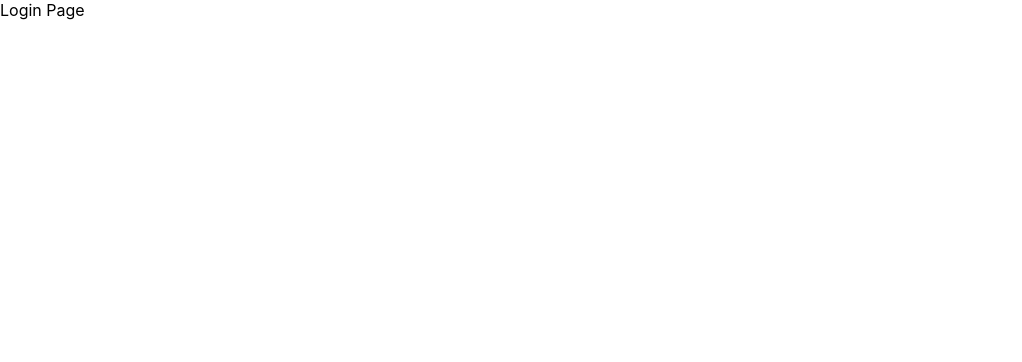
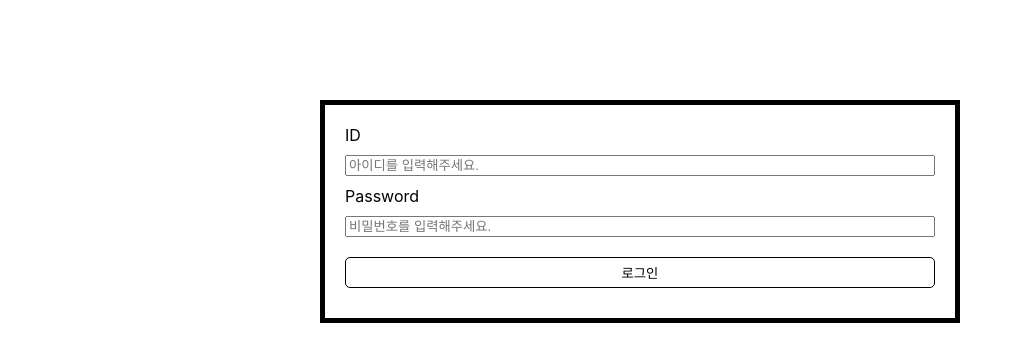
Before and after one commit to ZERO2ONE23581/JunFlix, a Next.js app: page /login in a window 1280 px wide. Shown: the top 362 px of the page, without its empty margins (0-1022 px from the left). Built offline with nearby package versions, Linux system fonts and the light colour scheme.

Commit message:
✨ 로그인 페이지

```diff
--- a/pages/api/user/login/index.ts
+++ b/pages/api/user/login/index.ts
@@ -0,0 +1,14 @@
+import { NextApiRequest, NextApiResponse } from 'next';
+import prismaClient from '../../../../src/libs/server/prisma_client';
+import withHandler from '../../../../src/libs/server/withHandler';
+
+async function handler(req: NextApiRequest, res: NextApiResponse) {
+  const { userId, password } = req.body;
+  console.log(userId, password);
+
+  return;
+  //데이터 미입력 체크
+
+  return res.json({ ok: true });
+}
+export default withHandler(['POST'], handler);
--- a/pages/login/index.tsx
+++ b/pages/login/index.tsx
@@ -1,8 +1,55 @@
 import type { NextPage } from 'next';
+import { useForm } from 'react-hook-form';
+import { Btn } from '../../src/components/Btn';
+import { Input } from '../../src/components/Input';
+import { useMutation } from '../../src/libs/client/useMutation';
+import { Form } from '../../styles/join-style';
+
+export interface ILoginForm {
+  userId?: string;
+  password?: string;
+}
 
 const Login: NextPage = () => {
+  //Post
+  const [postJoin, { loading, data }] = useMutation(`/api/user/login`);
+
+  const {
+    register,
+    handleSubmit,
+    formState: { errors },
+  } = useForm<ILoginForm>({ mode: 'onSubmit' });
   //
-  return <>Login Page</>;
+  const onValid = (formData: ILoginForm) => {
+    if (loading) return;
+    postJoin(formData);
+  };
+  //
+  return (
+    <>
+      <Form onSubmit={handleSubmit(onValid)}>
+        <Input
+          register={register('userId', { required: '아이디를 입력해주세요.' })}
+          label="ID"
+          name="userId"
+          type="text"
+          placeholder="아이디를 입력해주세요."
+          errMsg={errors.userId?.message}
+        />
+        <Input
+          register={register('password', {
+            required: '비밀번호를 입력해주세요.',
+          })}
+          label="Password"
+          name="password"
+          type="password"
+          placeholder="비밀번호를 입력해주세요."
+          errMsg={errors.password?.message}
+        />
+        <Btn type="submit" btnName="로그인" />
+      </Form>
+    </>
+  );
 };
 
 export default Login;
--- a/src/components/Input.tsx
+++ b/src/components/Input.tsx
@@ -16,8 +16,6 @@ interface IInputProps {
 export const Input = (props: IInputProps) => {
   return (
     <>
-      {props.type !== 'submit' && (
-        <>
       <label htmlFor={props.name}>{props.label}</label>
       <input
         disabled={props.disabled}
@@ -29,11 +27,6 @@ export const Input = (props: IInputProps) => {
       />
       {props.errMsg && <Error>{props.errMsg}</Error>}
     </>
-      )}
-      {props.type === 'submit' && (
-        <button type={props.type}>{props.btnName}</button>
-      )}
-    </>
   );
 };
 export const Error = styled.span`
```
Also changed, not shown: src/components/Btn.tsx (+7 -1 lines). Lines whose indentation alone changed are shown as unchanged.
